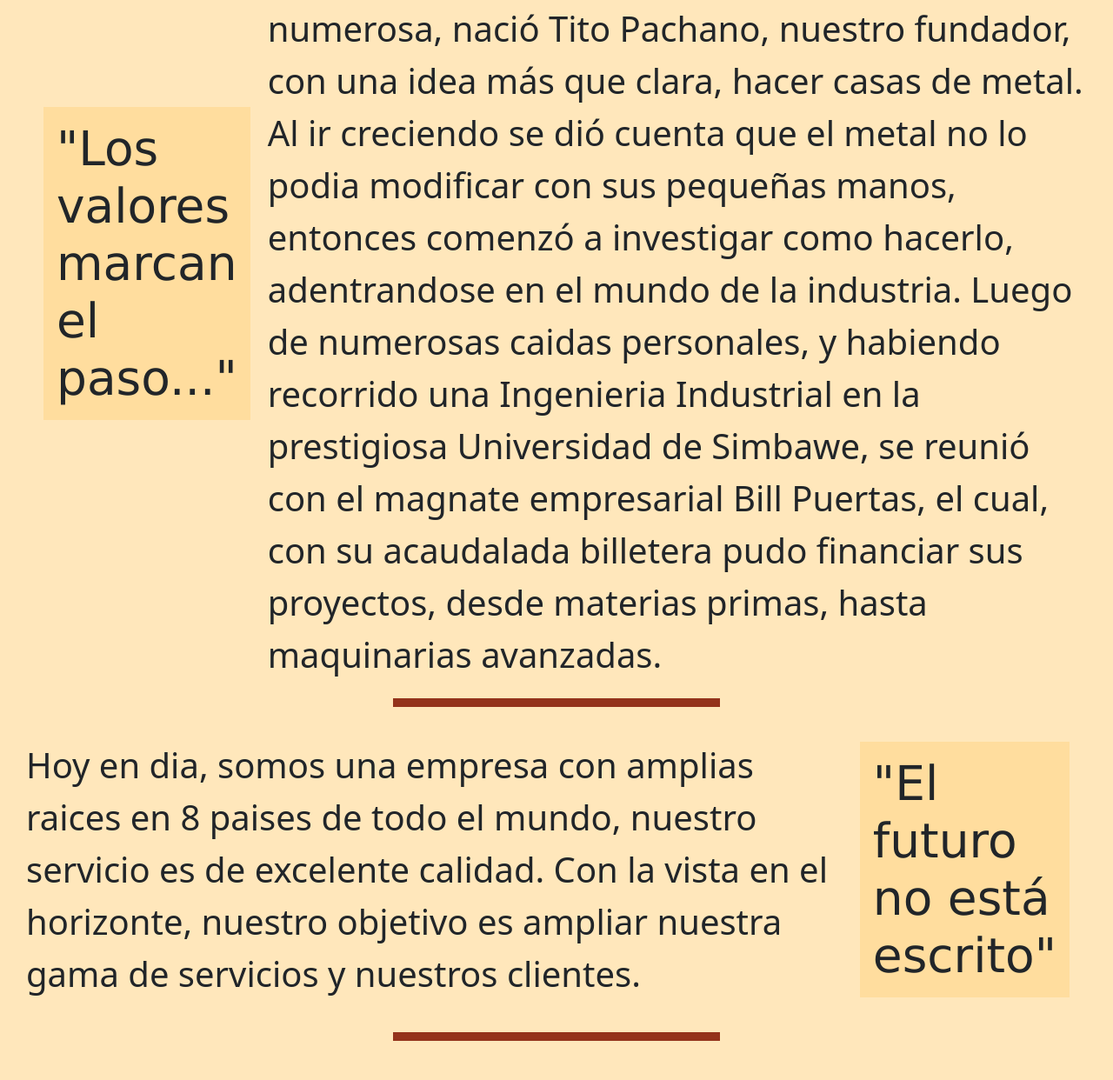
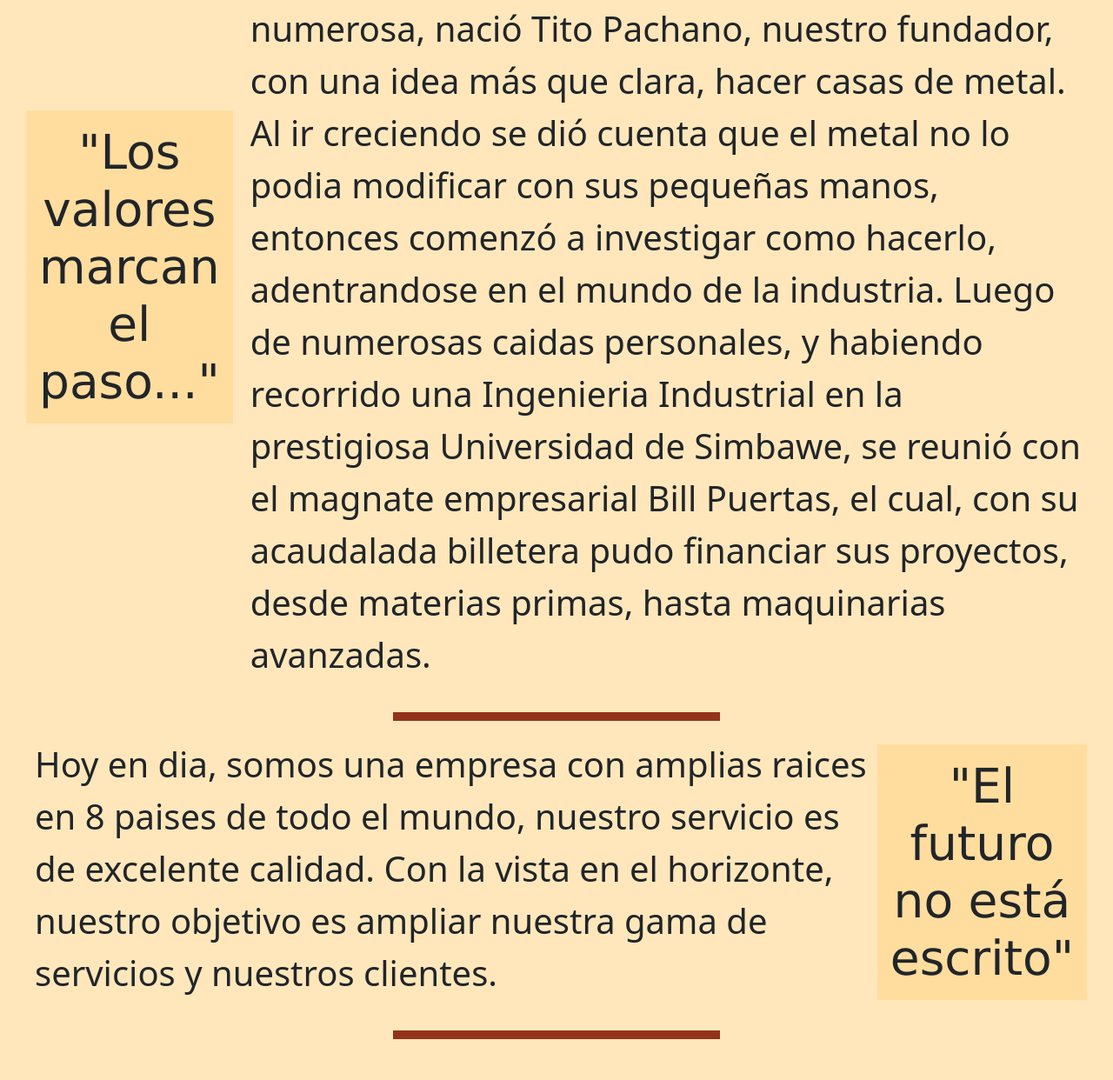
Before and after one commit to RodrigoHMaderna/HardMetal-Maderna, a website: page index.html in a window 1280 px wide. Shown: the part 883-2125 px from the top of the page at 87% size. Drawn offline with nearby package versions, Linux system fonts and the light colour scheme.

Commit message:
19no commit on dev - ultimos detalles - entrega - + presup.

```diff
--- a/index.html
+++ b/index.html
@@ -6,18 +6,16 @@
     <meta name="viewport" content="width=device-width, initial-scale=1.0">
 
     <meta name="Keywords" content="HardMetal, metales, venta, metalurgica, comprar, construccion">
-
     <meta name="Description" content="Servicios para la construcción en metal">
 
     <link rel="stylesheet" href="css/bootstrap.css">
+    <link rel="stylesheet" href="css/mainfinal.css">
 
-    <link rel="stylesheet" href="css/mainfinal.css">
     <title>HardMetal - Home</title>
 </head>
 <body>
 
 <!-- Navbar Bootstrap -->
-
     <nav class="navbar navbar-expand-lg navbar-light bg-light">
         <div class="container-fluid" style="background-color: #ffdd9e;">
           <a class="navbar-brand" href="#"><img class="nav-logo" src="media/LOGO.png" alt="LOGO"></a>
@@ -42,11 +40,9 @@
           </div>
         </div>
     </nav>
-
 <!-- Navbar Bootstrap -->
 
 <!-- Carrousel Bootstrap -->
-
     <header>
         <div id="carouselExampleCaptions" class="carousel slide" data-bs-ride="carousel">
             <div class="carousel-indicators">
@@ -87,7 +83,6 @@
             </button>
           </div>
     </header>
-
 <!-- Carrousel Bootstrap -->
 
     <main class="main-index">
--- a/scss/componentes/_articles.scss
+++ b/scss/componentes/_articles.scss
@@ -1,5 +1,3 @@
-
-
 .articles {
     padding-top: 50px;
     padding-bottom: 50px;
@@ -8,7 +6,6 @@
     display: flex;
     flex-direction: column;
     align-items: center;
-
     .text {
         margin-top: 20px;
     }
--- a/scss/componentes/_contact.scss
+++ b/scss/componentes/_contact.scss
@@ -1,7 +1,6 @@
 .contact {
     display: flex;
     flex-direction: column;
-
     .title {
         @extend .textos;
     }
--- a/scss/componentes/_container-footer.scss
+++ b/scss/componentes/_container-footer.scss
@@ -22,6 +22,7 @@
         .derechos {
             margin-bottom: 30px;
             font-size: 17px;
+            text-align: center;
         }
     }
 }
--- a/scss/componentes/_main-index.scss
+++ b/scss/componentes/_main-index.scss
@@ -15,10 +15,12 @@
             font-size: 55px;
             width: fit-content;
             padding: 15px;
+            text-align: center;
         }
         p {
             font-size: 40px;
             height: fit-content;
+            padding-left: 20px;
         }
     }
     .presente {
@@ -31,9 +33,11 @@
             align-self: center;
             font-size: 55px;
             padding: 15px;
+            text-align: center;
         }
         p {
             font-size: 40px;
+            padding-left: 10px;
         }
     }
 }
--- a/scss/componentes/_offices.scss
+++ b/scss/componentes/_offices.scss
@@ -27,6 +27,7 @@
                 flex-wrap: nowrap;
                 justify-content: center;
                 padding: 0% !important;
+                margin-bottom: 0%;
             }
         }
     }
--- a/scss/componentes/_rrhh.scss
+++ b/scss/componentes/_rrhh.scss
@@ -1,7 +1,6 @@
 .rrhh {
     display: flex;
     flex-direction: column;
-
     .title {
         @extend .textos;
     }
--- a/scss/mainsas.scss
+++ b/scss/mainsas.scss
@@ -9,6 +9,7 @@ $colorarticles: (
     Azul: blue,
     Verde: green,
 );
+
 @each $col, $color in $colorarticles {
     .art-#{$col} {
         color: $color;
@@ -17,14 +18,11 @@ $colorarticles: (
         font-size: 15px;
         background-color: white;
     }
-
 }
 
 @mixin font {
     font-family: 'Lucida Sans', 'Lucida Sans Regular', 'Lucida Grande', 'Lucida Sans Unicode', Geneva, Verdana, sans-serif;
 }
-
-
 
 body {
     background-color: $color-fondo1;
@@ -42,22 +40,17 @@ body {
 .nav-logo {
     width: 250px;
 }
-p {
-    margin-top: 0%;
-    margin-bottom: 0%;
-}
 header {
     grid-area: header;
 }
-h2 {
-    margin: 20px;
-}
+
 .textos {
     font-size: 20px;
     color: $color-main;
     display: flex;
     flex-direction: row;
     justify-content: center;
+    text-align: center;
 }
 
 @import "componentes/animation";
@@ -115,6 +108,7 @@ h2 {
         align-items: center;
     }
 }
+
 @keyframes anim {
     0% {
         width: 100%;
```
Also changed, not shown: pages/articles.html (+2 -19 lines), pages/contact.html (+2 -13 lines), pages/offices.html (+0 -17 lines), pages/rrhh.html (+2 -18 lines), README.md, css/mainfinal.css, 1 other file.
